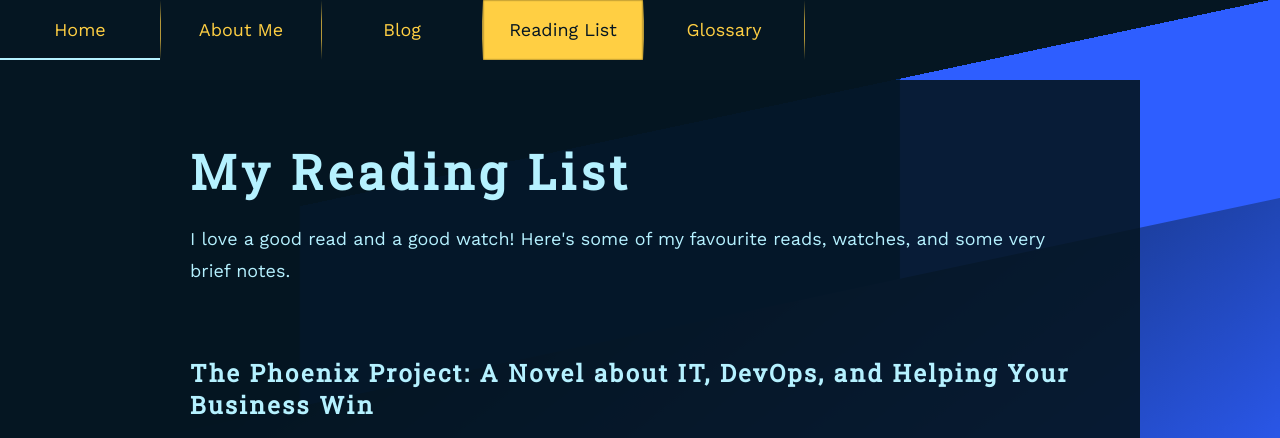
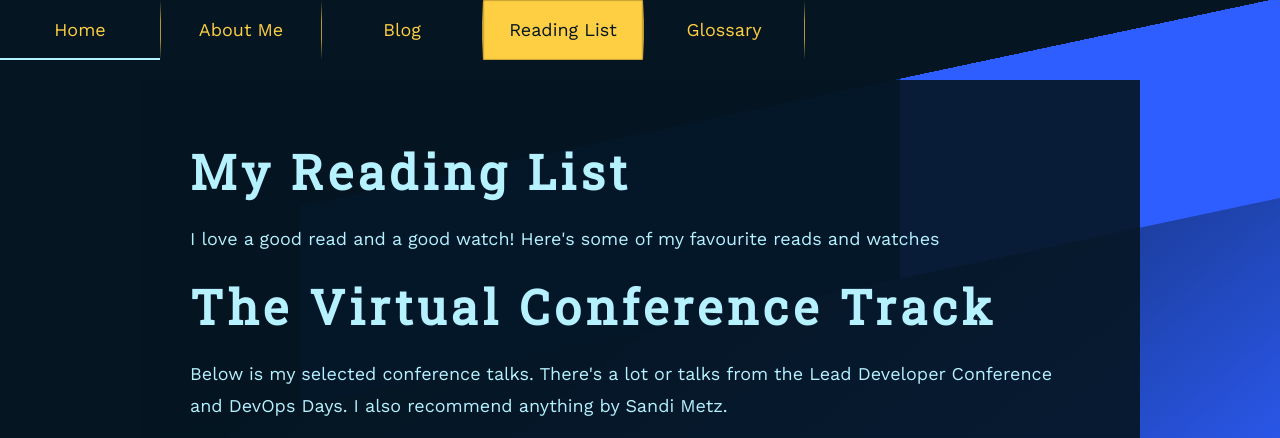
Before and after one commit to FleaRex/PersonalBlog, a Jekyll site: the page built from readingList.html, in a window 1280 px wide and 900 px high, cut to the strip 0-438 px from the top of the window. Built offline with Jekyll 4.4.1, drawn with Linux system fonts in a browser that asks for light colours; some of the changed text lies outside the part shown.

Commit message:
Move vct higher.

```diff
--- a/readingList.html
+++ b/readingList.html
@@ -6,16 +6,16 @@
 <div class="post">
   <h1>My Reading List</h1>
 
-  <p>I love a good read and a good watch! Here's some of my favourite reads, watches, and some very brief notes.</p>
+  <p>I love a good read and a good watch! Here's some of my favourite reads and watches</p>
+
+  <h1>The Virtual Conference Track</h1>
+
+  <p>Below is my selected conference talks. There's a lot or talks from the Lead Developer Conference and DevOps Days. I also recommend anything by Sandi Metz.</p>
+  <iframe width="500" height="300" src="https://www.youtube.com/embed/videoseries?list=PLzdCLOljp3HHIBHdYQqXWHJxbwUNDxk4w" frameborder="0" allow="autoplay; encrypted-media" allowfullscreen></iframe>
 
   {% for book in site.books %}
     <h2 class="post--book-title">{{ book.title }}</h2>
     <h3 class="author">Author: {{ book.author }}</h3>
     {{ book.content }}
   {% endfor %}
-
-  <h1>The Virtual Conference Track</h1>
-
-  <p>Below is my selected conference talks. There's a lot or talks from the Lead Developer Conference and DevOps Days. I also recommend anything by Sandi Metz.</p>
-  <iframe width="500" height="300" src="https://www.youtube.com/embed/videoseries?list=PLzdCLOljp3HHIBHdYQqXWHJxbwUNDxk4w" frameborder="0" allow="autoplay; encrypted-media" allowfullscreen></iframe>
 </div>
```
